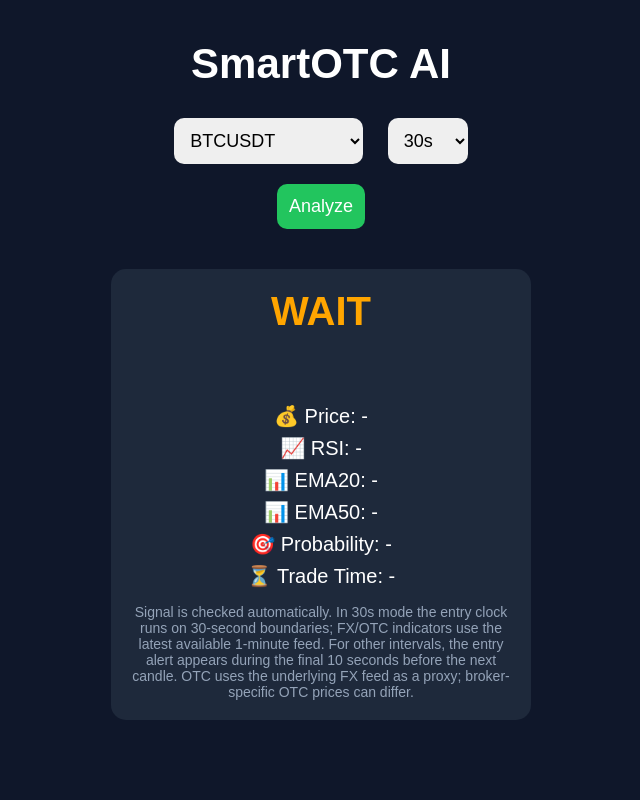
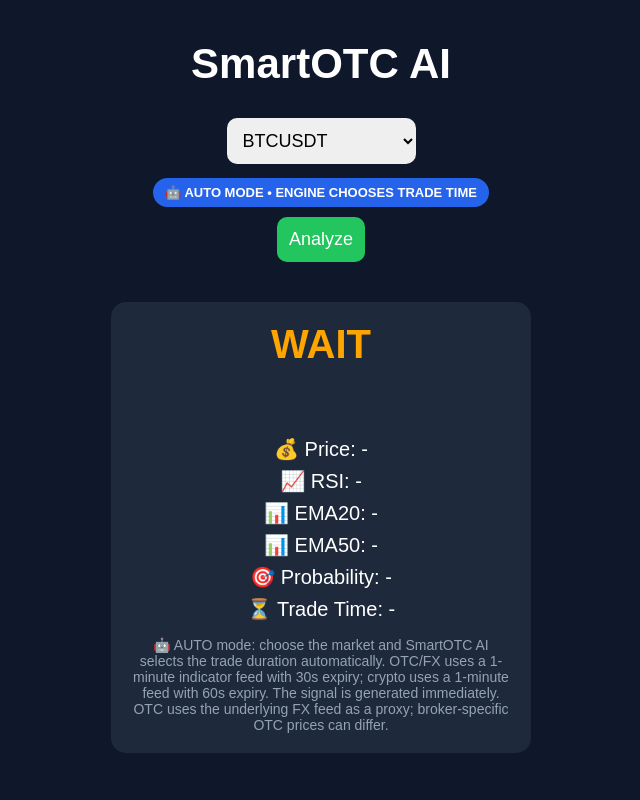
Before and after one commit to wyt4s7v6f4-prog/Smartotc-ai-v2, a FastAPI app: page / in a window 1280 px wide. Shown: the whole page, without its empty margins (319-959 px from the left). Run offline with FastAPI, Linux system fonts and the light colour scheme.

Commit message:
Add files via upload

```diff
--- a/backend/app/templates/index.html
+++ b/backend/app/templates/index.html
@@ -76,6 +76,8 @@ button:disabled{
     margin:10px 0 12px;
     min-height:48px;
 }
+
+.auto-badge{display:inline-block;background:#2563eb;color:#fff;padding:7px 12px;border-radius:999px;font-size:13px;font-weight:bold;margin-top:4px;}
 
 .otc-badge{
     display:inline-block;
@@ -196,16 +198,7 @@ button:disabled{
     </optgroup>
 </select>
 
-<select id="interval">
-    <option>30s</option>
-    <option>1m</option>
-    <option>5m</option>
-    <option>15m</option>
-    <option>30m</option>
-    <option>1h</option>
-    <option>4h</option>
-    <option>1d</option>
-</select>
+<div class="auto-badge">🤖 AUTO MODE • ENGINE CHOOSES TRADE TIME</div>
 
 <div id="otcBadge" class="otc-badge" style="display:none;">OTC • FX PROXY FEED</div>
 
@@ -257,10 +250,9 @@ button:disabled{
     </div>
 
     <div class="note">
-        Signal is checked automatically. In 30s mode the entry clock runs on 30-second boundaries;
-        FX/OTC indicators use the latest available 1-minute feed. For other intervals,
-        the entry alert appears during the final 10 seconds before the next candle.
-        OTC uses the underlying FX feed as a proxy; broker-specific OTC prices can differ.
+        🤖 AUTO mode: choose the market and SmartOTC AI selects the trade duration automatically.
+        OTC/FX uses a 1-minute indicator feed with 30s expiry; crypto uses a 1-minute feed with 60s expiry.
+        The signal is generated immediately. OTC uses the underlying FX feed as a proxy; broker-specific OTC prices can differ.
     </div>
 
 </div>
@@ -280,10 +272,6 @@ let lastResult = null;
 let finalCheckPending = false;
 
 const $ = id => document.getElementById(id);
-
-function selectedInterval(){
-    return $("interval").value;
-}
 
 function selectedSymbol(){
     return $("symbol").value;
@@ -656,7 +644,7 @@ function renderData(data, fromFinalCheck=false){
         return true;
     }
 
-    $("signal").innerHTML = "WAIT";
+    $("signal").innerHTML = "READY";
     $("entry").innerHTML = "";
     $("countdown").innerHTML = "";
 
@@ -688,11 +676,9 @@ function renderData(data, fromFinalCheck=false){
 
 async function fetchAnalysis(fromFinalCheck=false){
     const symbol = selectedSymbol();
-    const interval = selectedInterval();
-
     try{
         const r = await fetch(
-            `/analyze?symbol=${encodeURIComponent(symbol)}&interval=${encodeURIComponent(interval)}`,
+            `/analyze?symbol=${encodeURIComponent(symbol)}&interval=auto&mode=auto`,
             {cache:"no-store"}
         );
 
@@ -846,22 +832,11 @@ async function startAnalysis(){
 }
 
 $("symbol").addEventListener("change", () => {
-    if(running){
-        stopTimers();
-        startAnalysis();
-    }else{
-        updateOTCBadge();
-    }
+    stopTimers();
+    updateOTCBadge();
+    startAnalysis();
 });
 
-$("interval").addEventListener("change", () => {
-    updateOTCBadge();
-
-    if(running){
-        stopTimers();
-        startAnalysis();
-    }
-});
 
 updateOTCBadge();
 </script>
```
